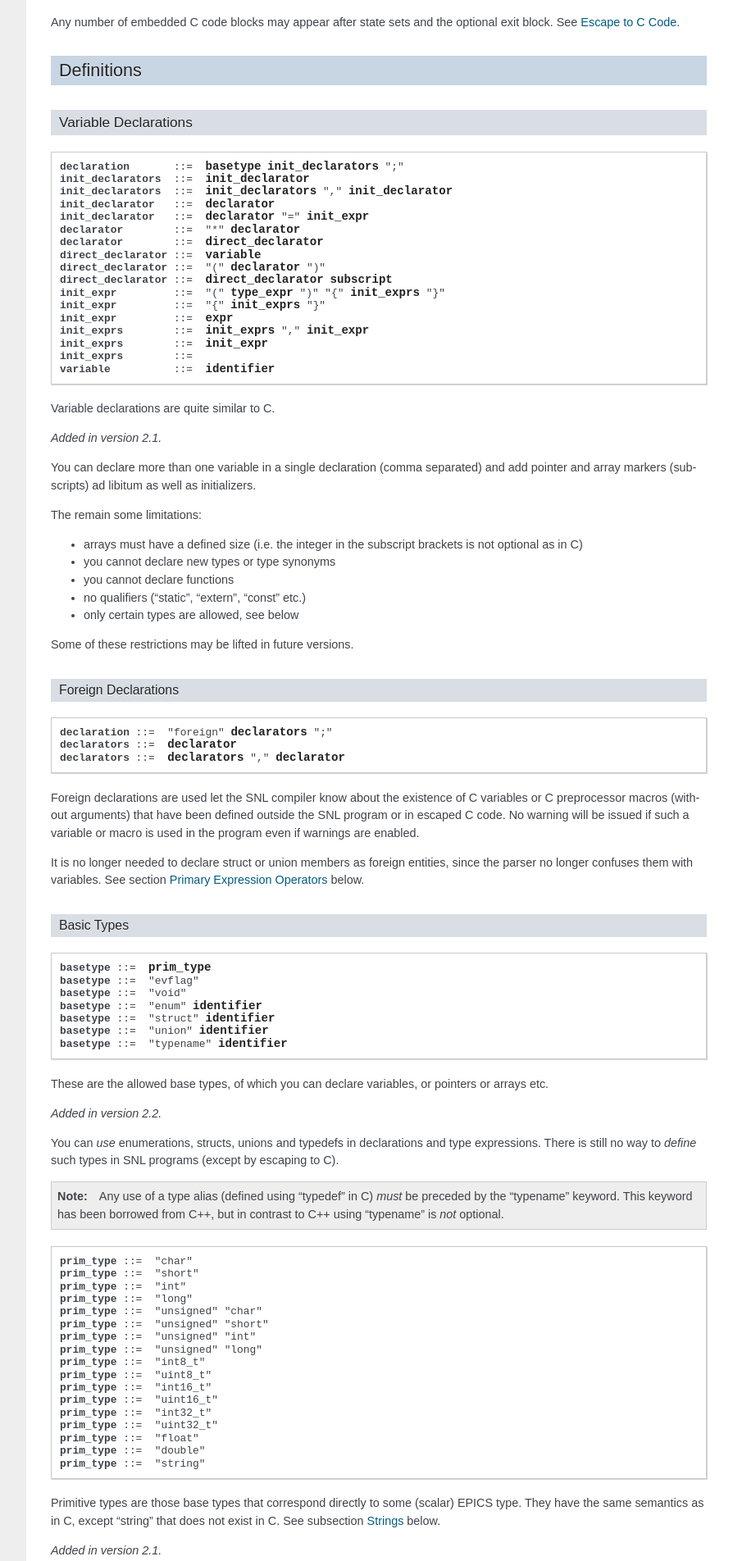
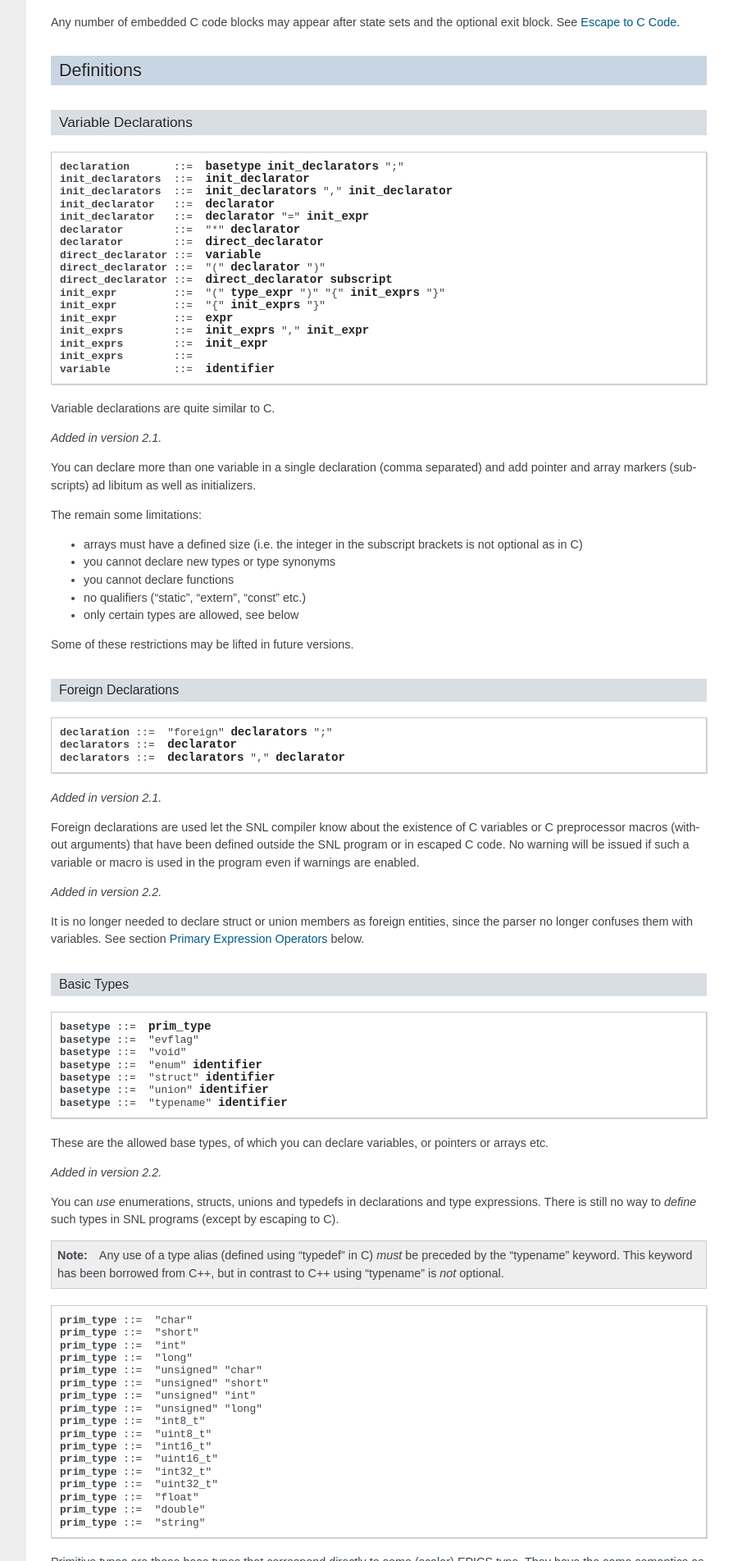
Before and after one commit to jeonghanlee/sequencer-2-2, a Sphinx documentation site: the page built from documentation/Reference.txt, in a window 1280 px wide. Shown: the part 3096-5000 px from the top of the page at 82% size, without its empty margins (288-1182 px from the left). Built offline with Sphinx 7.4.7, drawn with Linux system fonts in a browser that asks for light colours; some of the changed lines change nothing that is shown.

Commit message:
docs: fixed broken versionadded directives in the reference

```diff
--- a/documentation/Reference.txt
+++ b/documentation/Reference.txt
@@ -255,7 +255,7 @@ Foreign Declarations
    declarators: `declarator`
    declarators: `declarators` "," `declarator`
 
-.. versionadded: 2.1
+.. versionadded:: 2.1
 
 Foreign declarations are used let the SNL compiler know about the existence
 of C variables or C preprocessor macros (without arguments) that have been
@@ -263,7 +263,7 @@ defined outside the SNL program or in escaped C code. No warning will be
 issued if such a variable or macro is used in the program even if warnings
 are enabled.
 
-.. versionadded: 2.2
+.. versionadded:: 2.2
 
 It is no longer needed to declare struct or union members as foreign
 entities, since the parser no longer confuses them with variables. See
@@ -991,7 +991,7 @@ Unary Prefix Operators
    expr: "++" `expr`
    expr: "--" `expr`
 
-.. versionadded: 2.2
+.. versionadded:: 2.2
 
 Type casts:
 
```
